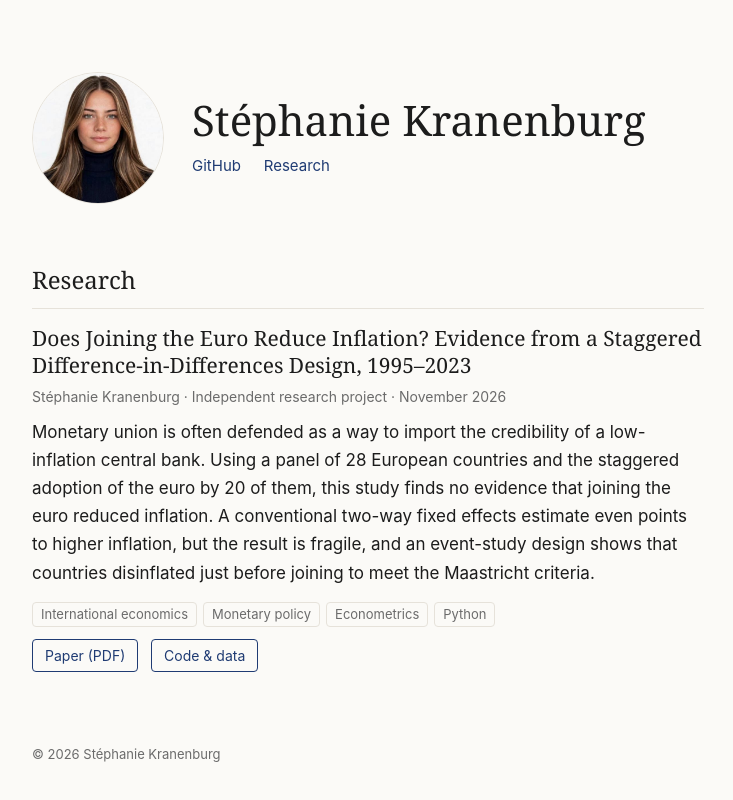
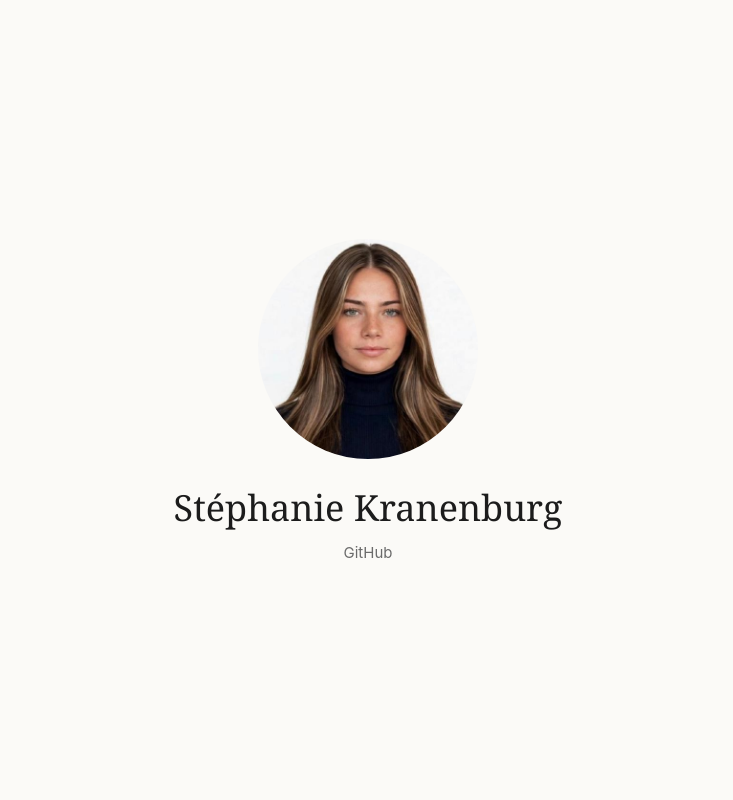
Before and after one commit to stephaniekranenburg/stephaniekranenburg.github.io, a plain HTML site: page index.html in a window 1280 px wide. Shown: the whole page, without its empty margins (272-1005 px from the left). Drawn offline with Linux system fonts and the light colour scheme.

Commit message:
Simplify page to name and photo

```diff
--- a/index.html
+++ b/index.html
@@ -4,114 +4,43 @@
 <meta charset="utf-8">
 <meta name="viewport" content="width=device-width, initial-scale=1">
 <title>Stéphanie Kranenburg</title>
-<meta name="description" content="Stéphanie Kranenburg: personal page with research and projects, including an empirical study on whether joining the euro reduces inflation.">
-<meta name="author" content="Stéphanie Kranenburg">
+<meta name="description" content="Stéphanie Kranenburg">
 <link rel="canonical" href="https://stephaniekranenburg.github.io/">
-
 <meta property="og:type" content="profile">
 <meta property="og:title" content="Stéphanie Kranenburg">
-<meta property="og:description" content="Research and projects by Stéphanie Kranenburg.">
 <meta property="og:url" content="https://stephaniekranenburg.github.io/">
 <meta property="og:image" content="https://stephaniekranenburg.github.io/stephanie-kranenburg.jpg">
 <meta property="og:image:alt" content="Stéphanie Kranenburg">
-<meta property="profile:first_name" content="Stéphanie">
-<meta property="profile:last_name" content="Kranenburg">
-<meta name="twitter:card" content="summary">
 <link rel="icon" href="stephanie-kranenburg.jpg">
-
 <script type="application/ld+json">
 {
   "@context": "https://schema.org",
-  "@graph": [
-    {
-      "@type": "Person",
-      "@id": "https://stephaniekranenburg.github.io/#person",
-      "name": "Stéphanie Kranenburg",
-      "givenName": "Stéphanie",
-      "familyName": "Kranenburg",
-      "url": "https://stephaniekranenburg.github.io/",
-      "image": {
-        "@type": "ImageObject",
-        "url": "https://stephaniekranenburg.github.io/stephanie-kranenburg.jpg",
-        "caption": "Stéphanie Kranenburg"
-      },
-      "sameAs": ["https://github.com/stephaniekranenburg"]
-    },
-    {
-      "@type": "ScholarlyArticle",
-      "headline": "Does Joining the Euro Reduce Inflation? Evidence from a Staggered Difference-in-Differences Design, 1995–2023",
-      "author": { "@id": "https://stephaniekranenburg.github.io/#person" },
-      "datePublished": "2026-11",
-      "inLanguage": "en",
-      "keywords": "euro adoption, inflation, monetary union, difference-in-differences, event study",
-      "url": "https://github.com/stephaniekranenburg/euro-inflation-study",
-      "encoding": {
-        "@type": "MediaObject",
-        "contentUrl": "https://github.com/stephaniekranenburg/euro-inflation-study/blob/main/paper.pdf",
-        "encodingFormat": "application/pdf"
-      }
-    },
-    {
-      "@type": "ProfilePage",
-      "url": "https://stephaniekranenburg.github.io/",
-      "mainEntity": { "@id": "https://stephaniekranenburg.github.io/#person" }
-    }
-  ]
+  "@type": "ProfilePage",
+  "url": "https://stephaniekranenburg.github.io/",
+  "mainEntity": {
+    "@type": "Person",
+    "name": "Stéphanie Kranenburg",
+    "url": "https://stephaniekranenburg.github.io/",
+    "image": "https://stephaniekranenburg.github.io/stephanie-kranenburg.jpg",
+    "sameAs": ["https://github.com/stephaniekranenburg"]
+  }
 }
 </script>
-
 <style>
-  :root { --ink:#1c1c1c; --muted:#6b6b6b; --line:#e6e2da; --bg:#fbfaf7; --accent:#1f3b73; }
-  * { box-sizing:border-box; }
-  body { margin:0; background:var(--bg); color:var(--ink);
-         font:17px/1.65 -apple-system, "Segoe UI", Roboto, Helvetica, Arial, sans-serif; }
-  .wrap { max-width:720px; margin:0 auto; padding:72px 24px 64px; }
-  header { display:flex; gap:28px; align-items:center; flex-wrap:wrap; }
-  header img { width:132px; height:132px; border-radius:50%; object-fit:cover; border:1px solid var(--line); }
-  h1 { font-family:Georgia, "Times New Roman", serif; font-weight:400; font-size:42px; line-height:1.1; margin:0 0 8px; }
-  .links a { color:var(--accent); text-decoration:none; margin-right:18px; font-size:15px; }
-  .links a:hover { text-decoration:underline; }
-  h2 { font-family:Georgia, serif; font-weight:400; font-size:24px; margin:56px 0 16px;
-       padding-bottom:8px; border-bottom:1px solid var(--line); }
-  .paper h3 { font-family:Georgia, serif; font-weight:400; font-size:21px; line-height:1.3; margin:0 0 6px; }
-  .paper h3 a { color:var(--ink); text-decoration:none; }
-  .paper h3 a:hover { color:var(--accent); }
-  .meta { color:var(--muted); font-size:14px; margin-bottom:10px; }
-  .paper p { margin:0 0 12px; }
-  .tags span { display:inline-block; font-size:13px; color:var(--muted); border:1px solid var(--line);
-               border-radius:4px; padding:1px 8px; margin:0 6px 6px 0; }
-  .btns a { display:inline-block; font-size:14px; color:var(--accent); border:1px solid var(--accent);
-            border-radius:4px; padding:4px 12px; margin:6px 8px 0 0; text-decoration:none; }
-  .btns a:hover { background:var(--accent); color:#fff; }
-  footer { margin-top:72px; color:var(--muted); font-size:13px; }
+  html, body { height:100%; margin:0; }
+  body { display:flex; align-items:center; justify-content:center; background:#fbfaf7; color:#1c1c1c;
+         font-family:-apple-system, "Segoe UI", Roboto, Helvetica, Arial, sans-serif; text-align:center; }
+  img { width:220px; height:220px; border-radius:50%; object-fit:cover; display:block; margin:0 auto 24px; }
+  h1 { font-family:Georgia, "Times New Roman", serif; font-weight:400; font-size:36px; margin:0 0 10px; }
+  a { color:#6b6b6b; font-size:15px; text-decoration:none; }
+  a:hover { text-decoration:underline; }
 </style>
 </head>
 <body>
-<div class="wrap">
-  <header>
-    <img src="stephanie-kranenburg.jpg" alt="Stéphanie Kranenburg" width="132" height="132">
-    <div>
-      <h1>Stéphanie Kranenburg</h1>
-      <div class="links">
-        <a href="https://github.com/stephaniekranenburg" rel="me">GitHub</a>
-        <a href="https://github.com/stephaniekranenburg/euro-inflation-study">Research</a>
-      </div>
-    </div>
-  </header>
-
-  <h2>Research</h2>
-  <article class="paper">
-    <h3><a href="https://github.com/stephaniekranenburg/euro-inflation-study/blob/main/paper.pdf">Does Joining the Euro Reduce Inflation? Evidence from a Staggered Difference-in-Differences Design, 1995–2023</a></h3>
-    <div class="meta">Stéphanie Kranenburg · Independent research project · November 2026</div>
-    <p>Monetary union is often defended as a way to import the credibility of a low-inflation central bank. Using a panel of 28 European countries and the staggered adoption of the euro by 20 of them, this study finds no evidence that joining the euro reduced inflation. A conventional two-way fixed effects estimate even points to higher inflation, but the result is fragile, and an event-study design shows that countries disinflated just before joining to meet the Maastricht criteria.</p>
-    <div class="tags"><span>International economics</span><span>Monetary policy</span><span>Econometrics</span><span>Python</span></div>
-    <div class="btns">
-      <a href="https://github.com/stephaniekranenburg/euro-inflation-study/blob/main/paper.pdf">Paper (PDF)</a>
-      <a href="https://github.com/stephaniekranenburg/euro-inflation-study">Code &amp; data</a>
-    </div>
-  </article>
-
-  <footer>© 2026 Stéphanie Kranenburg</footer>
-</div>
+  <main>
+    <img src="stephanie-kranenburg.jpg" alt="Stéphanie Kranenburg" width="220" height="220">
+    <h1>Stéphanie Kranenburg</h1>
+    <a href="https://github.com/stephaniekranenburg" rel="me">GitHub</a>
+  </main>
 </body>
 </html>
```
